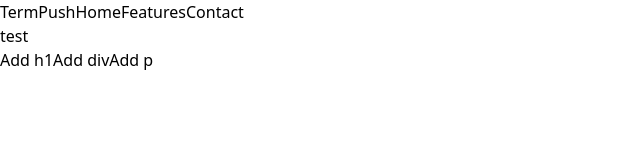
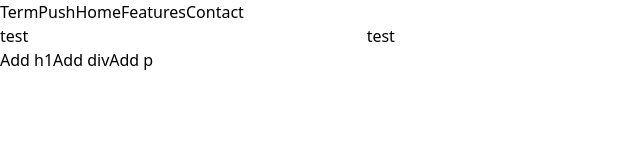
Before and after one commit to luc-ky-khuu/TermPush, a Next.js app: page /AddElementTestPage in a window 1280 px wide. Shown: the top 160 px of the page, without its empty margins (0-640 px from the left). Built offline with nearby package versions, Linux system fonts and the light colour scheme.

Commit message:
issue-6 added side menu to allow adding components into template

```diff
--- a/src/components/addReactElement.tsx
+++ b/src/components/addReactElement.tsx
@@ -1,4 +1,4 @@
-import { useState, createElement, useEffect } from 'react';
+import { useState, createElement, useEffect, useRef, useImperativeHandle } from 'react';
 import { pageElementObject } from '@/interface/AddElementTestPage.interface';
 
 /**
@@ -9,14 +9,17 @@ import { pageElementObject } from '@/interface/AddElementTestPage.interface';
  */
 
 export default function AddReactElement({ ...props }): JSX.Element {
-    const { element, selected, setSelected } = props
+    const { element, selected, onSelect } = props
+    const ref = useRef(element.id);
+
 	let [pageElement, setPageElement] = useState<pageElementObject>(element);
     let [idCounter, setIdCounter] = useState<Object>(
         {}
     )
     useEffect(() => {}, []);
 
-    const addElement = (type: string, classes: Array<string>) => {
+    useImperativeHandle(ref, () => ({
+        addElement: (type: string, classes: Array<string>) => {
             classes.push('ml-3') // push nested elements to the right to help visualize nesting, can be removed.
             if (idCounter[type] >= 0) {
                 idCounter[type] += 1;
@@ -35,38 +38,33 @@ export default function AddReactElement({ ...props }): JSX.Element {
             pageElement.children.push(newChildElement);
             setIdCounter({...idCounter});
             setPageElement({...pageElement});
-    };
+        }
+    }))
 
     const renderPageElements = (pageElementObject: pageElementObject) => {
         const { type, children, classes, text } = pageElementObject; //id here is the child id
         // these are just buttons to test out adding, will be removed later in final product.
-        const addButtons = (
-            <div className={selected === element.id ? '' : 'hidden'}>
-                <button className='bg-blue-500 hover:bg-blue-700 text-white font-bold py-2 px-4 rounded' onClick={() => addElement('h1', [])}>Add h1</button>
-                <button className='bg-blue-500 hover:bg-blue-700 text-white font-bold py-2 px-4 rounded' onClick={() => addElement('div', [])}>Add div</button>
-                <button className='bg-blue-500 hover:bg-blue-700 text-white font-bold py-2 px-4 rounded' onClick={() => addElement('p', [])}>Add p</button>
-            </div>
-        );
         //added text as first item in array.
         const reactChildren: Array<any>= [text];
         //if there are any nested (children) elements, render recursively
         if (children.length > 0) {
             for (let i = 0; i < children.length; i++) {
-                reactChildren.push(<AddReactElement selected={selected} setSelected={setSelected} element={children[i]}/>);
+                reactChildren.push(<AddReactElement selected={selected} onSelect={onSelect} element={children[i]} key={children[i].id}/>);
             }
         };
         //add buttons for ability to keep adding, will be removed later in final product.
-        reactChildren.push(addButtons);
-
         return createElement(
             type,
             {
                 className: `${classes.join(',')} ${selected === element.id ? 'border-2 border-black' : ''}`,
                 id: element.id,
+                ref: ref,
+                suppressContentEditableWarning: true,
+                contentEditable: selected === element.id ? true : false,
                 onClick: (event) => {
                     event.preventDefault();
                     event.stopPropagation();
-                    setSelected(event.target.id);
+                    onSelect(event.target.id, ref, event);
                 }
             },
              reactChildren);
--- a/src/pages/AddElementTestPage/index.tsx
+++ b/src/pages/AddElementTestPage/index.tsx
@@ -2,11 +2,29 @@ import React, { useState, useEffect } from 'react'
 import AddReactElement from '../../components/addReactElement'
 export default function addDiv(): JSX.Element {
 	let [selected, setSelected] = useState<HTMLElement>();
-	useEffect(() => {}, [selected])
+	let [currentRef, setCurrentRef] = useState<any>();
+	useEffect(() => {
+	}, [selected]);
+	const onSelect = (targetId, elementId, event) => {
+		setSelected(targetId);
+		setCurrentRef(elementId);
+	};
+	const handleClick = (type, classes) => {
+		if (!currentRef) return;
+		currentRef.current.addElement(type, classes);
+	};
 	return (
 		<>
-			<div id='mainContainer'key='testing1'>
-				<AddReactElement key='testing' selected={selected} setSelected={setSelected} element={{ type: 'div', children: [], classes: [], text: 'test', id: 'div0'}}/>
+			<div id='mainContainer' className='grid grid-cols-5 place-items-start'>
+				<div className='col-span-1'>
+					<p>test</p>
+					<button className='bg-blue-500 hover:bg-blue-700 text-white font-bold py-2 px-4 rounded' onClick={() => handleClick('h1', [])}>Add h1</button>
+					<button className='bg-blue-500 hover:bg-blue-700 text-white font-bold py-2 px-4 rounded' onClick={() => handleClick('div', [])}>Add div</button>
+					<button className='bg-blue-500 hover:bg-blue-700 text-white font-bold py-2 px-4 rounded' onClick={() => handleClick('p', [])}>Add p</button>
+				</div>
+				<div className='col-span-4'>
+					<AddReactElement key='testing' selected={selected} onSelect={onSelect} element={{ type: 'div', children: [], classes: [], text: 'test', id: 'div0'}}/>
+				</div>
 			</div>
 		</>
 	)
```
Lines whose indentation alone changed are shown as unchanged.
